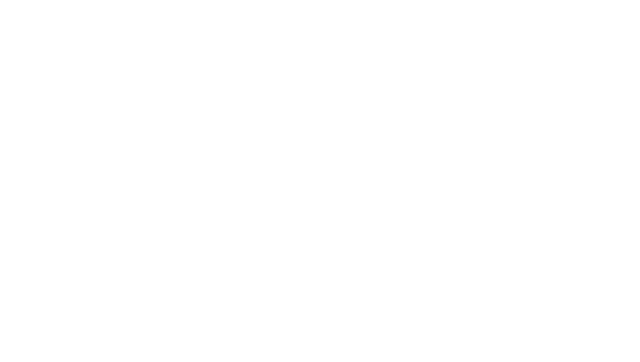
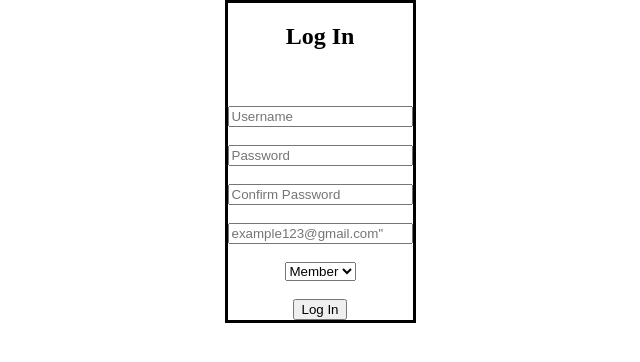
Before and after one commit to LewieJ08/toka_fitness, a Flask app: page /login in a window 1280 px wide. Before the commit the part shown is empty. Shown: the top 362 px of the page, without its empty margins (320-960 px from the left). Run offline with Flask 3, Linux system fonts and the light colour scheme.

Commit message:
feat: update login form

```diff
--- a/app/templates/login.html
+++ b/app/templates/login.html
@@ -3,9 +3,23 @@
 <head>
     <meta charset="UTF-8">
     <meta name="viewport" content="width=device-width, initial-scale=1.0">
-    <title>Document</title>
+    <title>Log In</title>
+    <link rel="stylesheet" href="{{ url_for('static', filename='style.css') }}">
 </head>
 <body>
-
+    <div class="loginDiv">
+        <h2>Log In</h2>
+        <form action="{{ url_for('login') }}" method="post"> <br><br>
+            <input type="text" name="username" placeholder="Username"> <br><br>
+            <input type="text" name="password" placeholder="Password"> <br><br>
+            <input type="text" name="confirmPassword" placeholder="Confirm Password"> <br><br>
+            <input type="email" name="email" placeholder=example123@gmail.com"> <br><br>
+            <select name="role">
+                <option value="member">Member</option>
+                <option value="admin">Admin</option>
+            </select> <br><br>
+            <button type="submit">Log In</button>
+        </form>
+    </div>
 </body>
 </html>
```
